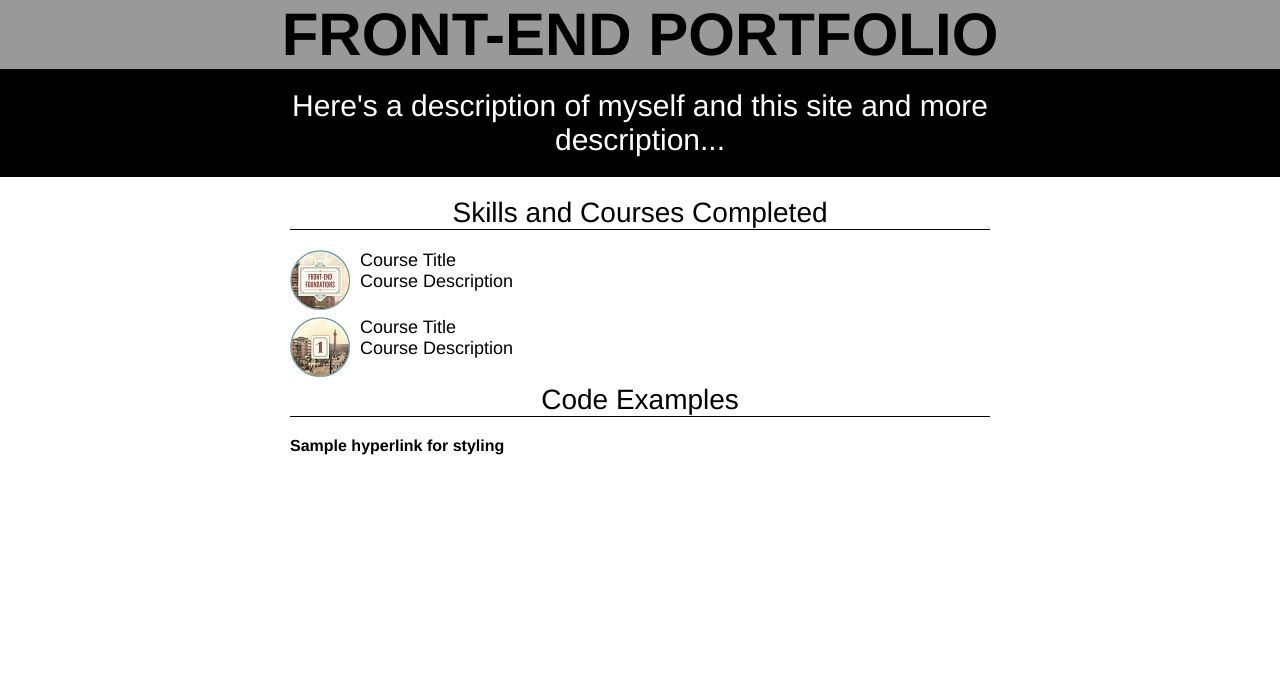
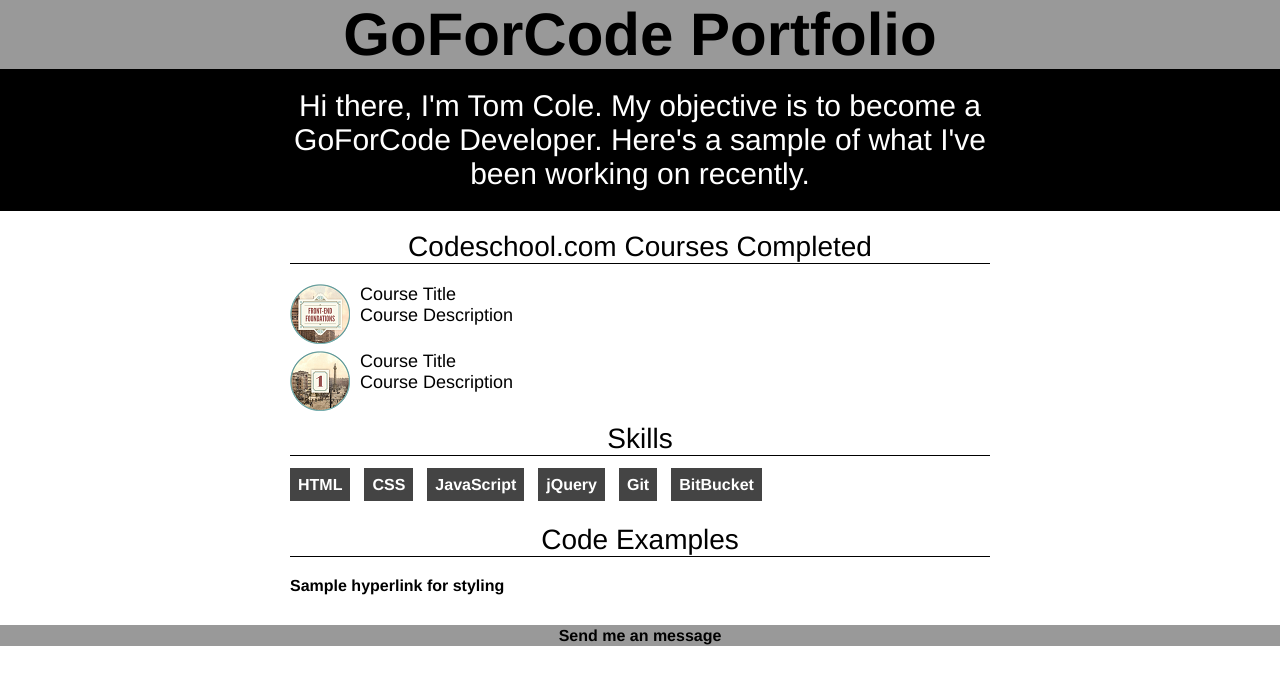
Before and after one commit to mtcole603/portfolio, a plain HTML site: page portfolio.html in a window 1280 px wide. Drawn offline with Linux system fonts and the light colour scheme.

Commit message:
Changes to Skills and Courses.  Styling updates to multiple divs.

```diff
--- a/portfolio.html
+++ b/portfolio.html
@@ -5,13 +5,13 @@
   </head>
   <body>
     <div class="header">
-      <h1>Front-End Portfolio</h1>
+      <h1>GoForCode Portfolio</h1>
     </div>
     <div class="description">
-      <h2>Here's a <strong>description</strong> of myself and this site and more description...</h2>
+      <h2>Hi there, I'm Tom Cole. My objective is to become a GoForCode Developer. Here's a sample of what I've been working on recently.</h2>
     </div>
-    <div class="skills">
-      <h3>Skills and Courses Completed</h3>
+    <div class="courses">
+      <h3>Codeschool.com Courses Completed</h3>
       <ul>
         <li>
           <img src="images/small/front-end-foundations-badge.png" alt="Front End Foundations Badge">
@@ -25,6 +25,17 @@
         </li>
       </ul>
     </div>
+    <div class="skills">
+      <h3>Skills</h3>
+      <ul>
+        <li>HTML</li>
+        <li>CSS</li>
+        <li>JavaScript</li>
+        <li>jQuery</li>
+        <li>Git</li>
+        <li>BitBucket</li>
+      </ul>
+    </div>
     <div class="examples">
       <h3>Code Examples</h3>
       <ul>
@@ -34,6 +45,9 @@
       </ul>
     </div>
     <div class="footer">
+      <p>
+        <a href="mailto:tom.cole@libertymutual.com">Send me an message</a>
+      </p>
     </div>
   </body>
 </html>
--- a/style.css
+++ b/style.css
@@ -13,7 +13,6 @@ h1 {
   font-size: 60px;
   font-weight: bold;
   text-align: center;
-  text-transform: uppercase;
 }
 h2 {
   font-family: "Helvetica Neue", Helvetica, sans-serif;
@@ -57,17 +56,32 @@ a:hover{
   padding-top: 20px;
   padding-bottom: 20px;
 }
-.skills, .examples {
+.courses, .skills, .examples {
   width: 700px;
   margin: 0 auto;
+  margin-bottom: 30px;
 }
-.skills ul, .examples ul {
+.courses ul, .examples ul {
   list-style-type: none;
 }
-.skills li, .examples li {
+.courses li, .examples li {
   margin-bottom: 25px;
 }
-.skills img {
+.courses img {
   float: left;
   padding-right: 10px;
 }
+.skills li {
+  font-family: "Helvetica Neue", Helvetica, sans-serif;
+  font-weight: bold;
+  background-color: #444444;
+  color: #ffffff;
+  display: inline;
+  padding: 8px 8px 8px 8px;
+  margin-right: 10px;
+  margin-bottom: 30px;
+}
+.footer {
+  background-color: #999999;
+  text-align: center;
+}
```
